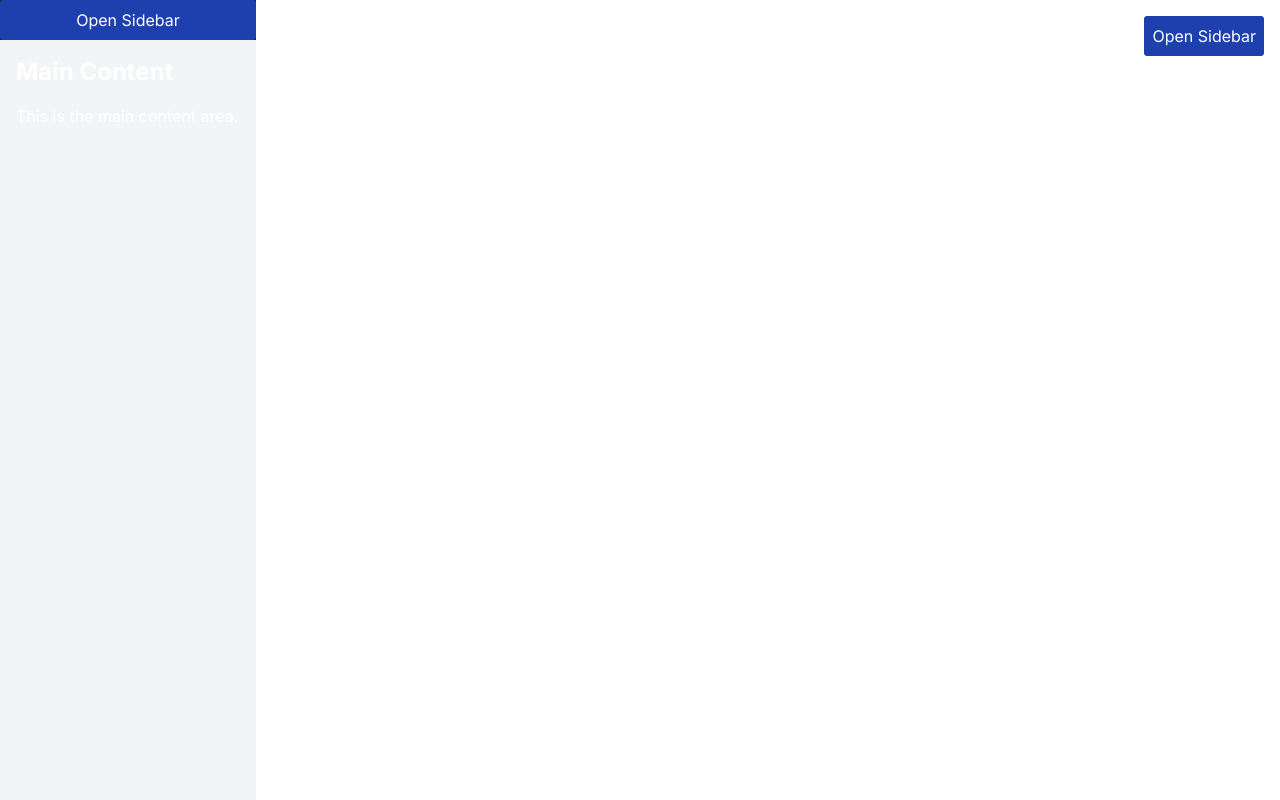
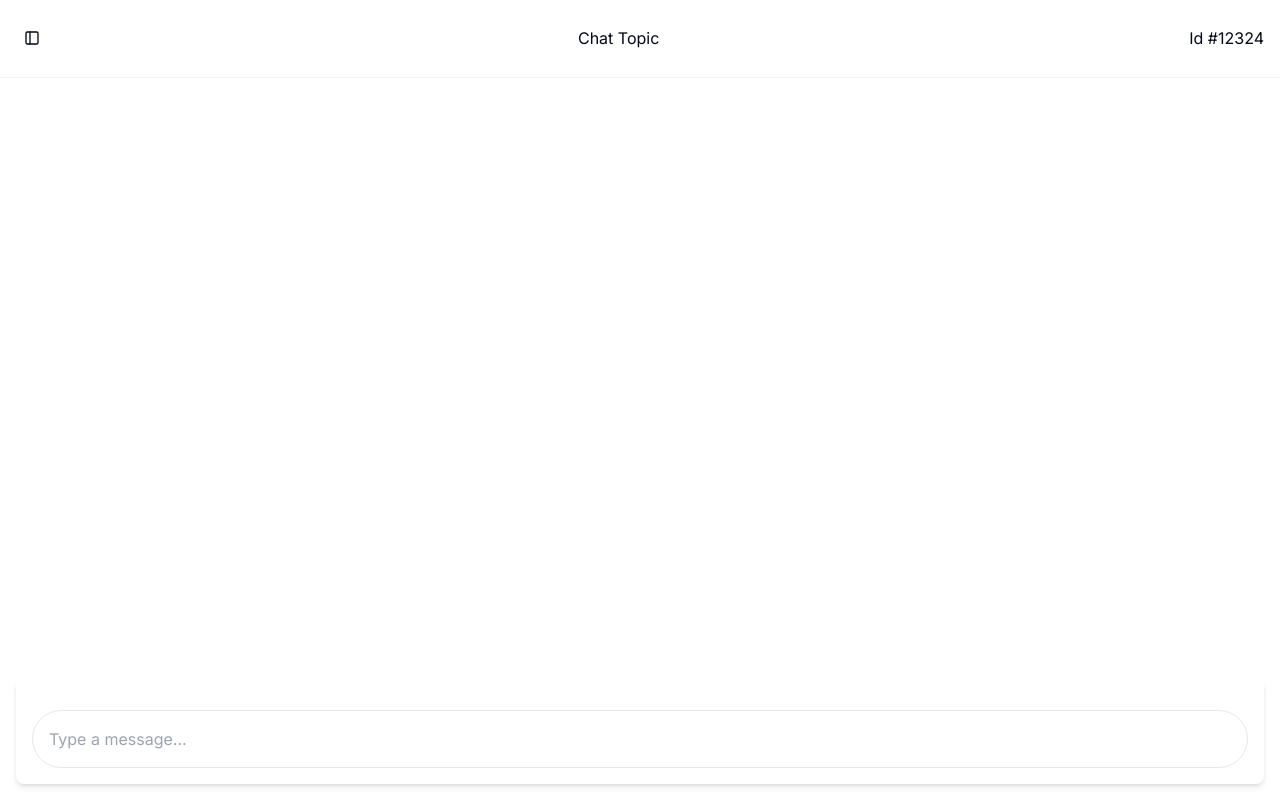
Before and after one commit to paulocerez/2docs, a Next.js app: page /chat in a window 1280 px wide. Shown: the top 800 px of the page. Built offline with nearby package versions, Linux system fonts and the light colour scheme.

Commit message:
add: basic chat UI

```diff
--- a/app/chat/[id]/page.tsx
+++ b/app/chat/[id]/page.tsx
@@ -0,0 +1,11 @@
+import Chat from "@/components/chat/Chat";
+import Header from "@/components/header/Header";
+
+export default function ChatInterface() {
+  return (
+    <div className="flex flex-col">
+      <Header />
+      <Chat />
+    </div>
+  );
+}
--- a/app/chat/page.tsx
+++ b/app/chat/page.tsx
@@ -1,11 +1,11 @@
 import Chat from "@/components/chat/Chat";
 import Header from "@/components/header/Header";
+import SidebarLayout from "@/components/sidebar/SidebarLayout";
 
 export default function ChatInterface() {
   return (
     <div className="flex flex-col">
-      <Header />
-      <Chat />
+      <SidebarLayout />
     </div>
   );
 }
--- a/auth.ts
+++ b/auth.ts
@@ -2,10 +2,9 @@ import NextAuth from "next-auth";
 import Google from "next-auth/providers/google";
 import { DrizzleAdapter } from "@auth/drizzle-adapter"
 import Credentials from "next-auth/providers/credentials";
-import { db } from "./db/client";
+// import { db } from "./db/client";
 
 export const { handlers, signIn, signOut, auth } = NextAuth({
-	adapter: DrizzleAdapter(db),
   providers: [
     Google,
     Credentials({
--- a/components/chat/Chat.tsx
+++ b/components/chat/Chat.tsx
@@ -1,13 +1,18 @@
 import { DesktopHeaderProps } from "@/types/Header";
 import DesktopHeader from "../header/Desktop-Header";
 
-export default function Chat({
-  isSidebarOpen,
-  toggleSidebar,
-}: DesktopHeaderProps) {
+export default function Chat() {
   return (
-    <div className="flex flex-col w-full rounded-md">
-      <DesktopHeader isSidebarOpen={false} toggleSidebar={toggleSidebar} />
+    <div className="p-4">
+      <div className="mt-4 bg-white rounded-lg shadow-md p-4">
+        <div className="mt-4">
+          <input
+            type="text"
+            placeholder="Type a message..."
+            className="w-full p-4 border rounded-full"
+          />
+        </div>
+      </div>
     </div>
   );
 }
--- a/components/header/Desktop-Header.tsx
+++ b/components/header/Desktop-Header.tsx
@@ -1,18 +1,22 @@
 import { DesktopHeaderProps } from "@/types/Header";
-import ChatTopic from "../chat/ChatTopic";
-import DesktopSidebar from "../sidebar/Desktop-Sidebar";
+import { FiSidebar } from "react-icons/fi";
 
 export default function DesktopHeader({
   isSidebarOpen,
   toggleSidebar,
 }: DesktopHeaderProps) {
   return (
-    <div className="hidden md:flex flex-col w-64 h-full bg-gray-800 text-white">
-      <button onClick={toggleSidebar} className="p-2 bg-blue-800 rounded">
-        {isSidebarOpen ? "Close Sidebar" : "Open Sidebar"}
-      </button>
-      <DesktopSidebar />
-      <ChatTopic />
+    <div className="hidden md:flex flex-row h-24 items-center p-4 w-full md:w-full justify-between border-b border-slate-100">
+      {!isSidebarOpen && (
+        <button
+          onClick={toggleSidebar}
+          className=" p-2 rounded-md hover:bg-slate-50"
+        >
+          <FiSidebar />
+        </button>
+      )}
+      <h1>Chat Topic</h1>
+      <h1>Id #12324</h1>
     </div>
   );
 }
--- a/components/sidebar/Desktop-Sidebar.tsx
+++ b/components/sidebar/Desktop-Sidebar.tsx
@@ -1,24 +1,27 @@
-"use client";
 import { DesktopHeaderProps } from "@/types/Header";
-import { useState } from "react";
+import { Button } from "../ui/button";
+import { FiSidebar } from "react-icons/fi";
 
 export default function DesktopSidebar({
   isSidebarOpen,
   toggleSidebar,
 }: DesktopHeaderProps) {
-  const [isOpen, setIsOpen] = useState<boolean>(false);
-
   return (
     <div className="flex h-screen">
-      {/* Sidebar */}
       <div
-        className={`fixed top-0 left-0 h-full bg-blue-500 text-white transition-transform duration-300 ${
-          isOpen ? "w-1/5" : "w-0"
+        className={`fixed top-0 left-0 h-full bg-zinc-50 text-black transition-transform duration-300 ${
+          isSidebarOpen ? "w-1/5" : "w-0"
         } overflow-hidden`}
-        s
       >
         <div className="p-4">
-          <h2 className="text-xl font-bold">Sidebar</h2>
+          <div className="flex flex-row justify-between items-center">
+            <h2 className="text-xl font-bold">Sidebar</h2>
+            {isSidebarOpen && (
+              <Button onClick={toggleSidebar} variant="ghost" className="p-2">
+                <FiSidebar />
+              </Button>
+            )}
+          </div>
           <ul className="mt-4 space-y-2">
             <li>
               <a href="#" className="block">
@@ -43,19 +46,6 @@ export default function DesktopSidebar({
           </ul>
         </div>
       </div>
-
-      <div className="flex-grow bg-gray-100 p-4">
-        <button
-          onClick={toggleSidebar}
-          className="absolute top-4 right-4 bg-blue-800 text-white p-2 rounded"
-        >
-          {isOpen ? "Close" : "Open"} Sidebar
-        </button>
-        <div>
-          <h1 className="text-2xl font-bold">Main Content</h1>
-          <p className="mt-4">This is the main content area.</p>
-        </div>
-      </div>
     </div>
   );
 }
--- /dev/null
+++ b/components/sidebar/SidebarLayout.tsx
@@ -0,0 +1,28 @@
+"use client";
+import { useState } from "react";
+import DesktopHeader from "../header/Desktop-Header";
+import DesktopSidebar from "./Desktop-Sidebar";
+import Chat from "../chat/Chat";
+
+export default function SidebarLayout() {
+  const [isSidebarOpen, setIsSidebarOpen] = useState<boolean>(false);
+  const toggleSidebar = () => {
+    setIsSidebarOpen((prev) => !prev);
+  };
+
+  return (
+    <div className="flex flex-col h-screen">
+      <DesktopHeader
+        isSidebarOpen={isSidebarOpen}
+        toggleSidebar={toggleSidebar}
+      />
+      <DesktopSidebar
+        isSidebarOpen={isSidebarOpen}
+        toggleSidebar={toggleSidebar}
+      />
+      <div className={`flex-grow ${isSidebarOpen ? "w-4/5" : "w-full"}`}>
+        <Chat />
+      </div>
+    </div>
+  );
+}
--- a/db/client.ts
+++ b/db/client.ts
@@ -2,7 +2,5 @@ import { drizzle } from "drizzle-orm/neon-http";
 import { neon } from "@neondatabase/serverless";
 import { config } from "dotenv";
 
-config({ path: ".env.local" });
-
 const sql = neon(process.env.DATABASE_URL!);
 export const db = drizzle(sql);
```
Also changed, not shown: db/queries/user.ts (line endings or trailing spaces).
